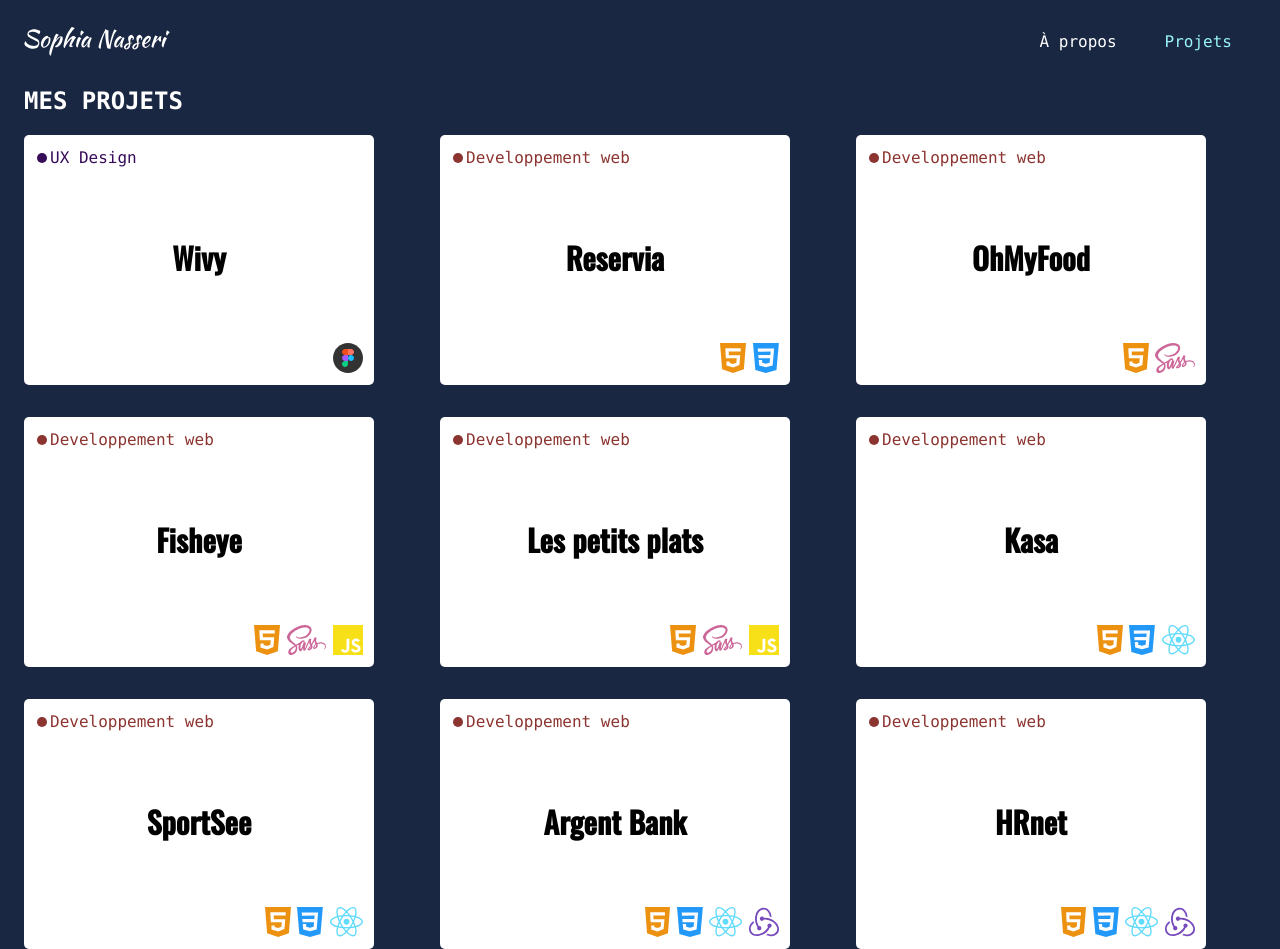
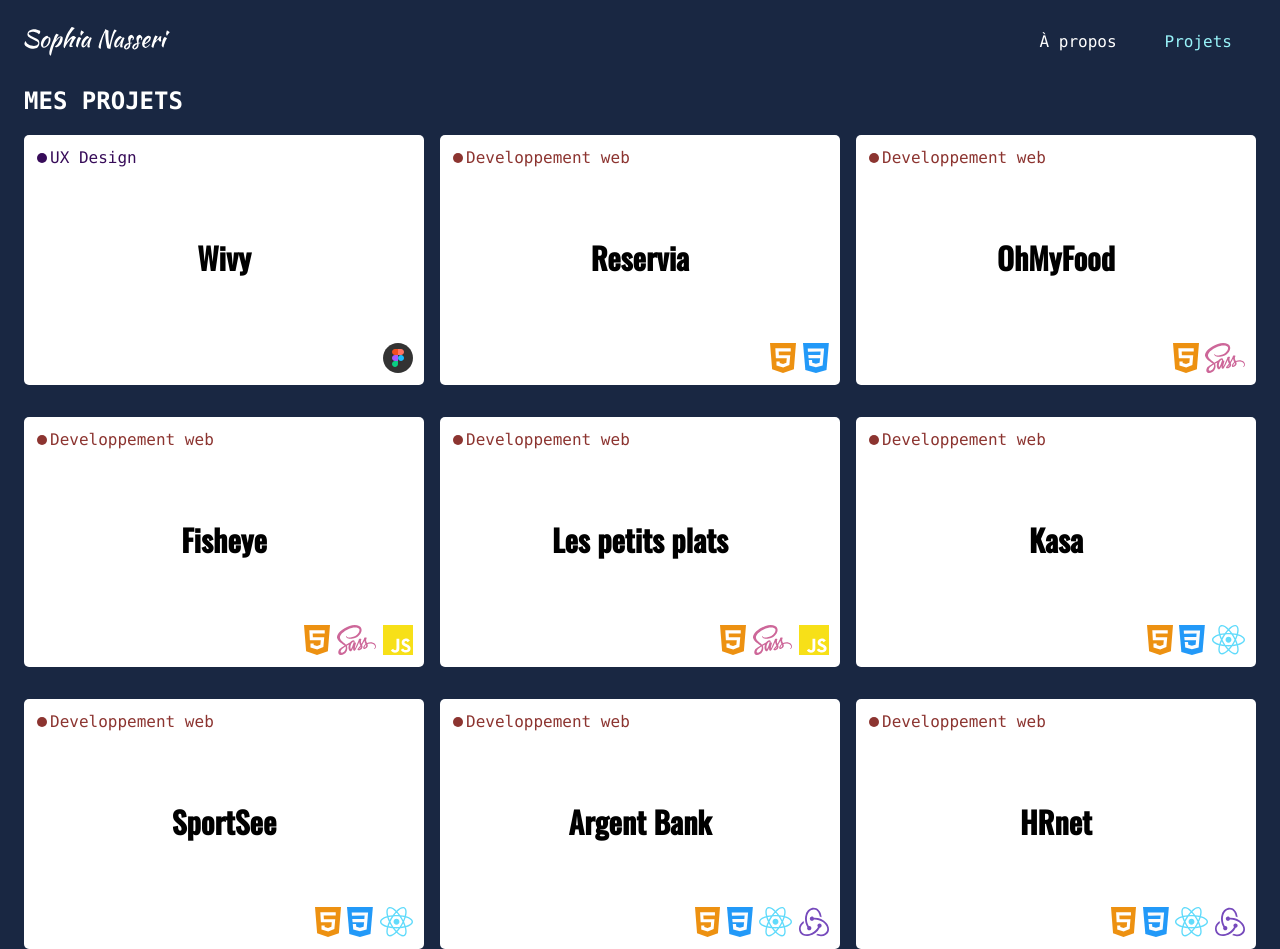
Before and after one commit to Sophianasseri/sn-portfolio, a React (Create React App) app: page /#/projects in a window 1280 px wide. Built offline with nearby package versions, Linux system fonts and the light colour scheme.

Commit message:
feat : responsive project cards

```diff
--- a/src/components/ProjectCard/projetCard.module.css
+++ b/src/components/ProjectCard/projetCard.module.css
@@ -3,7 +3,7 @@
   display: flex;
   flex-direction: column;
   background: white;
-  max-width: 350px;
+  max-width: 100%;
   border-radius: 5px;
   height: 250px;
   padding: 0.5rem;
--- a/src/index.css
+++ b/src/index.css
@@ -28,3 +28,11 @@ a {
   color: white;
   text-decoration: none;
 }
+
+/* Responsive*/
+
+@media screen and( max-width: 576px ) {
+  #roots {
+    margin: 1rem;
+  }
+}
--- a/src/pages/Projects/projects.module.css
+++ b/src/pages/Projects/projects.module.css
@@ -4,6 +4,7 @@
   grid-auto-rows: auto;
   justify-content: center;
   grid-gap: 2rem 1rem;
+  max-width: 1440px;
 }
 
 .icon {
```
